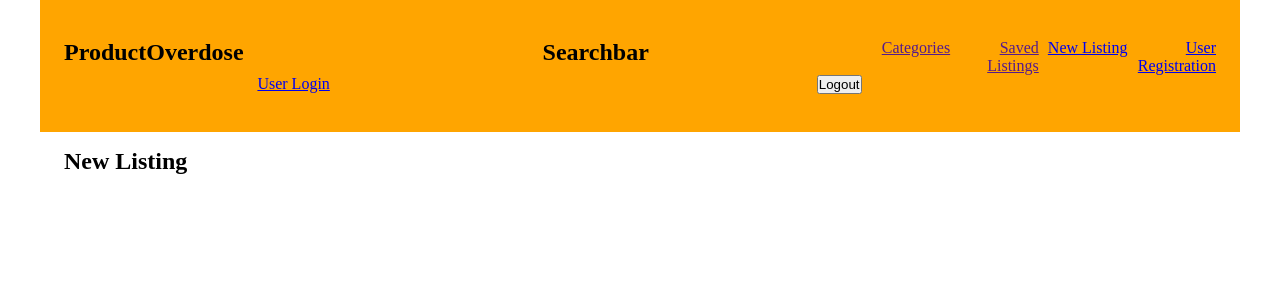
After one commit to odownard/marketplace_website, a Django app: page /listings/new-listing/ in a window 1280 px wide. The commit adds this page. Shown: the top 300 px of the page. Run offline with Django 5.2, Linux system fonts and the light colour scheme; a user stored in the database is signed in; parts of the project's set-up code (start-up, migrations or seed data) failed here and were passed over.

Commit message:
Created the authenticated new listing page

```diff
--- /dev/null
+++ b/marketplace/listings/templates/listings/listing_new.html
@@ -0,0 +1,11 @@
+{% extends 'layout.html' %}
+
+{% block title %}
+    New Listing
+{% endblock %}
+
+{% block content %}
+    <section>
+        <h1>New Listing</h1>
+    </section>
+{% endblock %}
--- a/marketplace/listings/urls.py
+++ b/marketplace/listings/urls.py
@@ -5,5 +5,6 @@ app_name = 'listings'
 
 urlpatterns = [
     path('', views.listings_list, name="list"),
+    path('new-listing/', views.listing_new, name="new-listing"),
     path('<slug:slug>', views.listing_page, name="page"),
 ]
--- a/marketplace/listings/views.py
+++ b/marketplace/listings/views.py
@@ -1,5 +1,6 @@
 from django.shortcuts import render
 from .models import Listing
+from django.contrib.auth.decorators import login_required
 
 # Create your views here.
 def listings_list(request):
@@ -9,3 +10,7 @@ def listings_list(request):
 def listing_page(request, slug):
     listing = Listing.objects.get(slug=slug)
     return render(request, 'listings/listing_page.html', {'listing': listing})
+
+@login_required(login_url="/users/login/")
+def listing_new(request):
+    return render(request, 'listings/listing_new.html')
--- a/marketplace/templates/layout.html
+++ b/marketplace/templates/layout.html
@@ -17,10 +17,13 @@
         <h1 id="searchbar">Searchbar</h1>
         <a href="">Categories</a>
         <a href="">Saved Listings</a>
-        <a href="">Make a Listing</a>
+        <a href="{% url 'listings:new-listing' %}">
+            <span aria-label="New Listing" title="New Listing">New Listing</span>
+        </a>
         <a href="{% url 'users:register' %}">
             <span aria-label="My Account" title="User Registration">User Registration</span>
         </a>
+
         <a href="{% url 'users:login' %}">
             <span aria-label="User Login" title="User Login">User Login</span>
         </a>
--- a/marketplace/users/templates/users/login.html
+++ b/marketplace/users/templates/users/login.html
@@ -9,6 +9,9 @@
     <form class="form-with-valdiation" action="/users/login/" method="post">
         {% csrf_token %}
         {{ form }}
+        {% if request.GET.next %}
+            <input type="hidden" name="next" value="{{ request.GET.next }}" />
+        {% endif %}
         <button class="form_submit">Submit</button>
     </form>
 {% endblock %}
--- a/marketplace/users/views.py
+++ b/marketplace/users/views.py
@@ -18,7 +18,10 @@ def login_view(request):
         form = AuthenticationForm(data=request.POST)
         if form.is_valid():
             login(request, form.get_user())
-            return redirect("listings:list")
+            if 'next' in request.POST:
+                return redirect(request.POST.get('next'))
+            else:
+                return redirect("listings:list")
     else:
         form = AuthenticationForm()
     return render(request, "users/login.html", { "form": form })
```
Also changed, not shown: marketplace/db.sqlite3.
